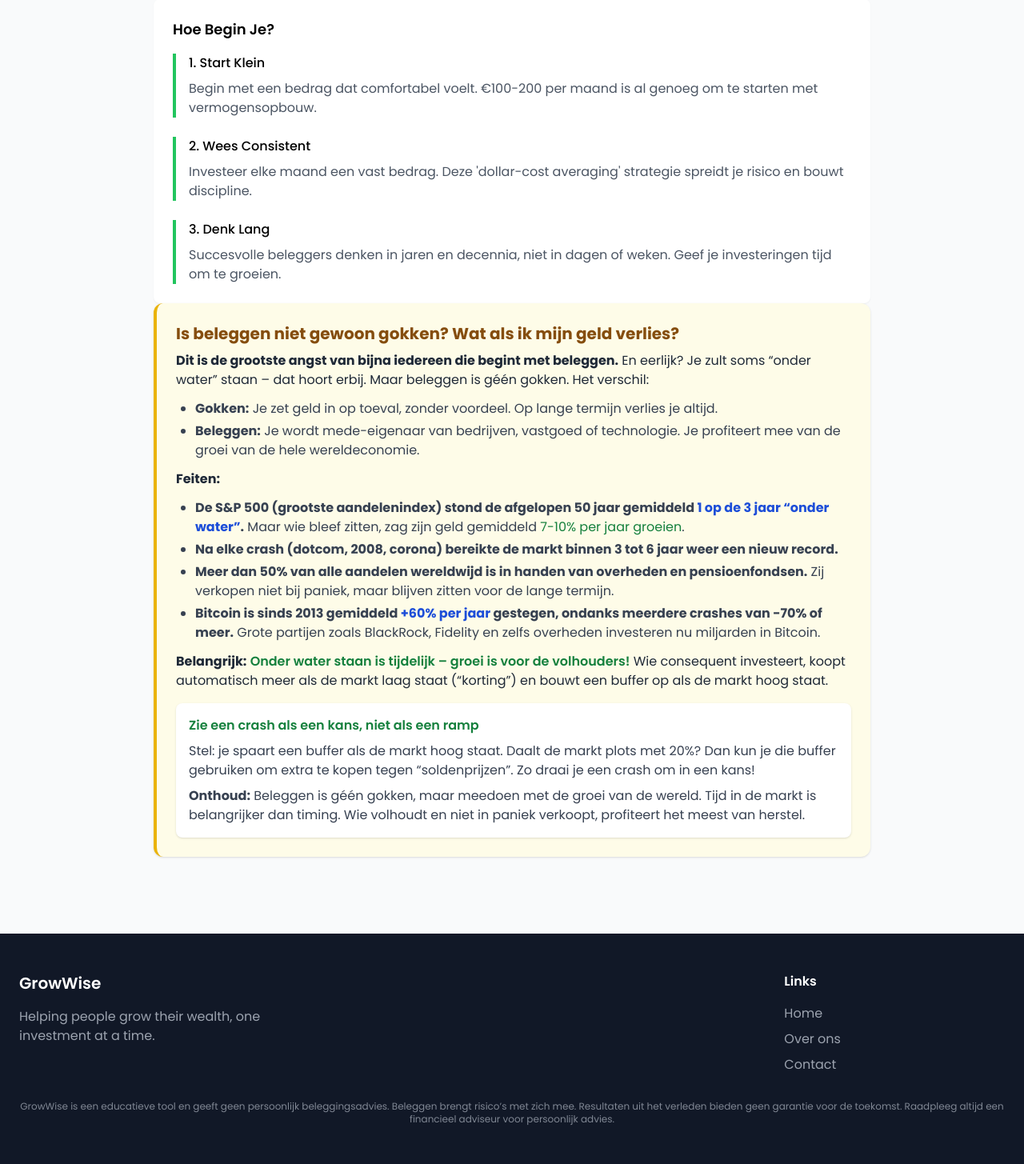
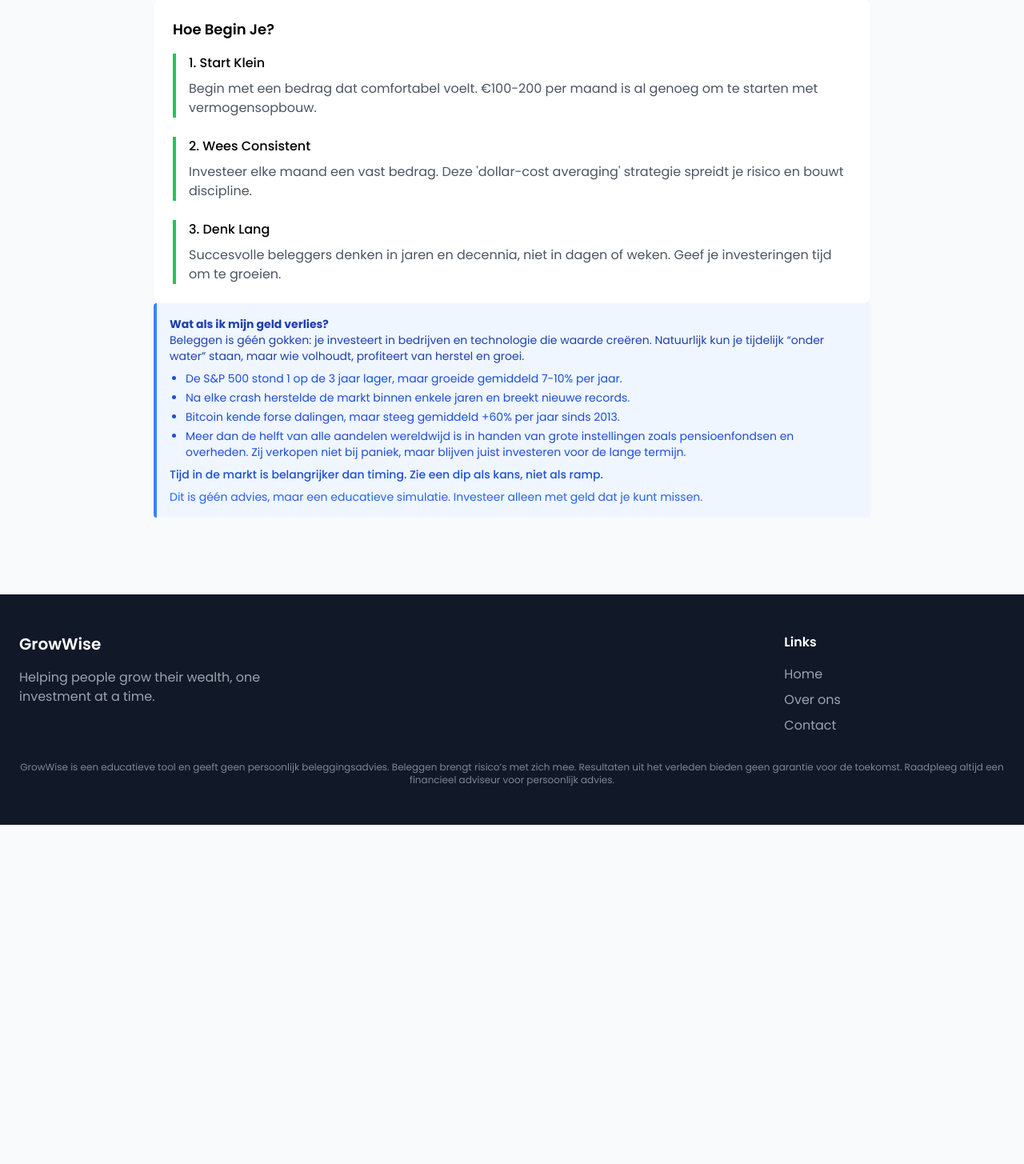
Before and after one commit to emieldelo/GrowWise, a Flask app: page / in a window 1280 px wide. Shown: the part 2698-4153 px from the top of the page at 80% size. After the commit the page ends 3729 px from the top, so only its background shows below. Run offline with Flask 3, Linux system fonts and the light colour scheme; some libraries are stand-ins or nearby versions.

Commit message:
Update home.html

```diff
--- a/templates/home.html
+++ b/templates/home.html
@@ -766,49 +766,26 @@
                             </div>
                         </div>
 
-                        <!-- Nieuw: Kader het doel van het algoritme -->
-                        <div class="bg-yellow-50 border-l-4 border-yellow-500 p-6 rounded-xl shadow mb-8">
-                            <h3 class="text-xl font-bold mb-2 text-yellow-800">Is beleggen niet gewoon gokken? Wat als ik mijn geld verlies?</h3>
-                            <p class="text-gray-800 mb-3">
-                                <strong>Dit is de grootste angst van bijna iedereen die begint met beleggen.</strong> En eerlijk? Je zult soms “onder water” staan – dat hoort erbij. Maar beleggen is géén gokken. Het verschil:
-                            </p>
-                            <ul class="list-disc pl-6 text-gray-700 mb-3 space-y-1">
+                        <!-- Vervang de huidige gele box en tekst in de Strategy-tab door deze compacte blauwe variant -->
+                        <div class="bg-blue-50 border-l-4 border-blue-500 p-4 mb-8 rounded text-blue-800 text-sm">
+                            <strong>Wat als ik mijn geld verlies?</strong>
+                            <br>
+                            Beleggen is géén gokken: je investeert in bedrijven en technologie die waarde creëren. Natuurlijk kun je tijdelijk “onder water” staan, maar wie volhoudt, profiteert van herstel en groei.
+                            <ul class="list-disc pl-5 mt-2 space-y-1 text-blue-700">
+                                <li>De S&P 500 stond 1 op de 3 jaar lager, maar groeide gemiddeld 7-10% per jaar.</li>
+                                <li>Na elke crash herstelde de markt binnen enkele jaren en breekt nieuwe records.</li>
+                                <li>Bitcoin kende forse dalingen, maar steeg gemiddeld +60% per jaar sinds 2013.</li>
                                 <li>
-                                    <strong>Gokken:</strong> Je zet geld in op toeval, zonder voordeel. Op lange termijn verlies je altijd.
+                                    Meer dan de helft van alle aandelen wereldwijd is in handen van grote instellingen zoals pensioenfondsen en overheden. Zij verkopen niet bij paniek, maar blijven juist investeren voor de lange termijn.
                                 </li>
-                                <li>
-                                    <strong>Beleggen:</strong> Je wordt mede-eigenaar van bedrijven, vastgoed of technologie. Je profiteert mee van de groei van de hele wereldeconomie.
-                                </li>
+
                             </ul>
-                            <p class="text-gray-800 mb-3">
-                                <strong>Feiten:</strong>
-                            </p>
-                            <ul class="list-disc pl-6 text-gray-700 mb-3 space-y-1">
-                                <li>
-                                    <strong>De S&P 500 (grootste aandelenindex) stond de afgelopen 50 jaar gemiddeld <span class="text-blue-700">1 op de 3 jaar “onder water”</span>.</strong> Maar wie bleef zitten, zag zijn geld gemiddeld <span class="text-green-700">7-10% per jaar groeien</span>.
-                                </li>
-                                <li>
-                                    <strong>Na elke crash (dotcom, 2008, corona) bereikte de markt binnen 3 tot 6 jaar weer een nieuw record.</strong>
-                                </li>
-                                <li>
-                                    <strong>Meer dan 50% van alle aandelen wereldwijd is in handen van overheden en pensioenfondsen.</strong> Zij verkopen niet bij paniek, maar blijven zitten voor de lange termijn.
-                                </li>
-                                <li>
-                                    <strong>Bitcoin is sinds 2013 gemiddeld <span class="text-blue-700">+60% per jaar</span> gestegen, ondanks meerdere crashes van -70% of meer.</strong> Grote partijen zoals BlackRock, Fidelity en zelfs overheden investeren nu miljarden in Bitcoin.
-                                </li>
-                            </ul>
-                            <p class="text-gray-800 mb-2">
-                                <strong>Belangrijk:</strong> <span class="text-green-700 font-semibold">Onder water staan is tijdelijk – groei is voor de volhouders!</span> Wie consequent investeert, koopt automatisch meer als de markt laag staat (“korting”) en bouwt een buffer op als de markt hoog staat.
-                            </p>
-                            <div class="bg-white rounded-lg p-4 mt-4 shadow">
-                                <h4 class="font-semibold text-green-700 mb-2">Zie een crash als een kans, niet als een ramp</h4>
-                                <p class="text-gray-700 mb-2">
-                                    Stel: je spaart een buffer als de markt hoog staat. Daalt de markt plots met 20%? Dan kun je die buffer gebruiken om extra te kopen tegen “soldenprijzen”. Zo draai je een crash om in een kans!
-                                </p>
-                                <p class="text-gray-700">
-                                    <strong>Onthoud:</strong> Beleggen is géén gokken, maar meedoen met de groei van de wereld. Tijd in de markt is belangrijker dan timing. Wie volhoudt en niet in paniek verkoopt, profiteert het meest van herstel.
-                                </p>
-                            </div>
+                            <span class="block mt-2 text-blue-700 font-medium">
+                                Tijd in de markt is belangrijker dan timing. Zie een dip als kans, niet als ramp.
+                            </span>
+                            <span class="block mt-2 text-blue-600">
+                                Dit is géén advies, maar een educatieve simulatie. Investeer alleen met geld dat je kunt missen.
+                            </span>
                         </div>
 
                     </div>
```
